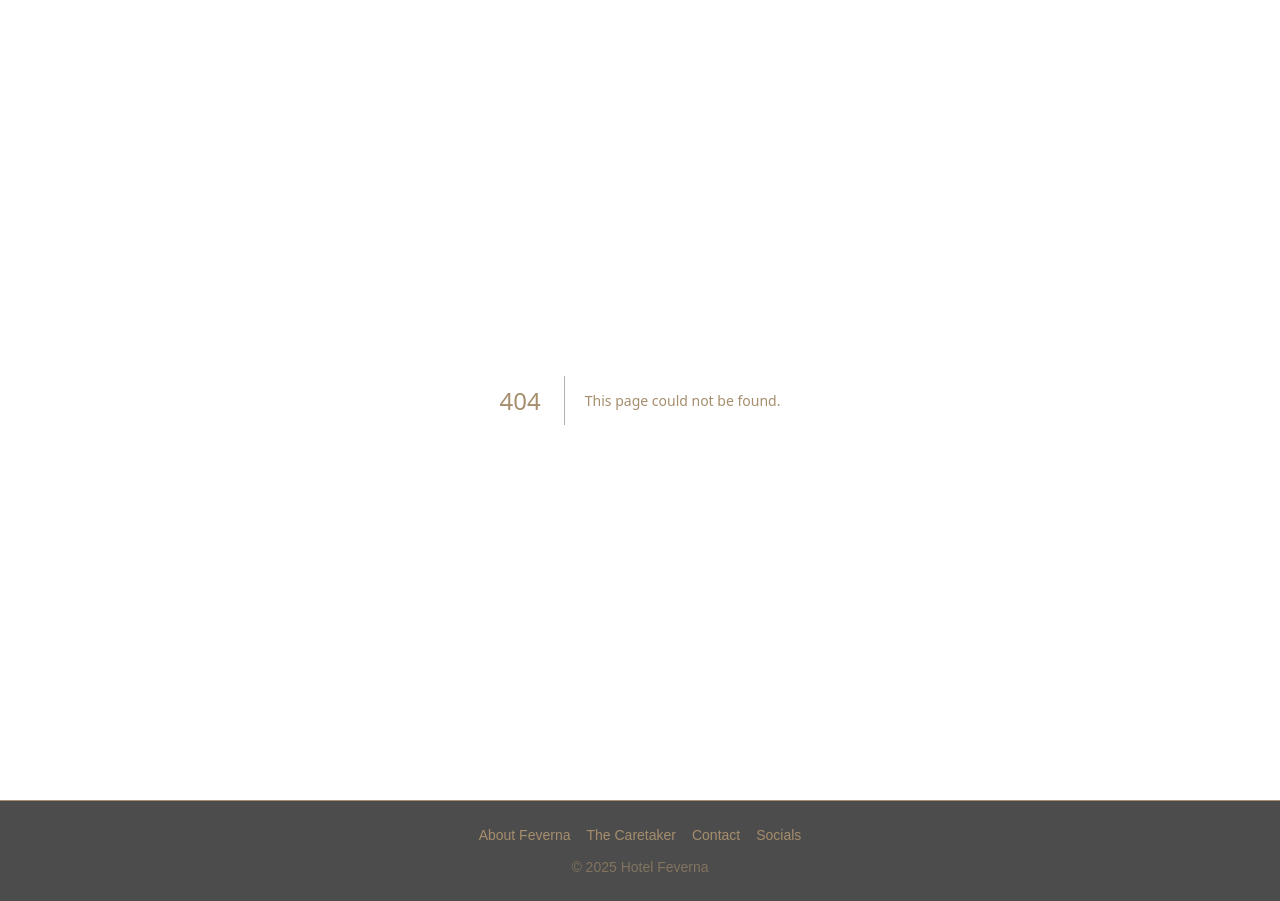
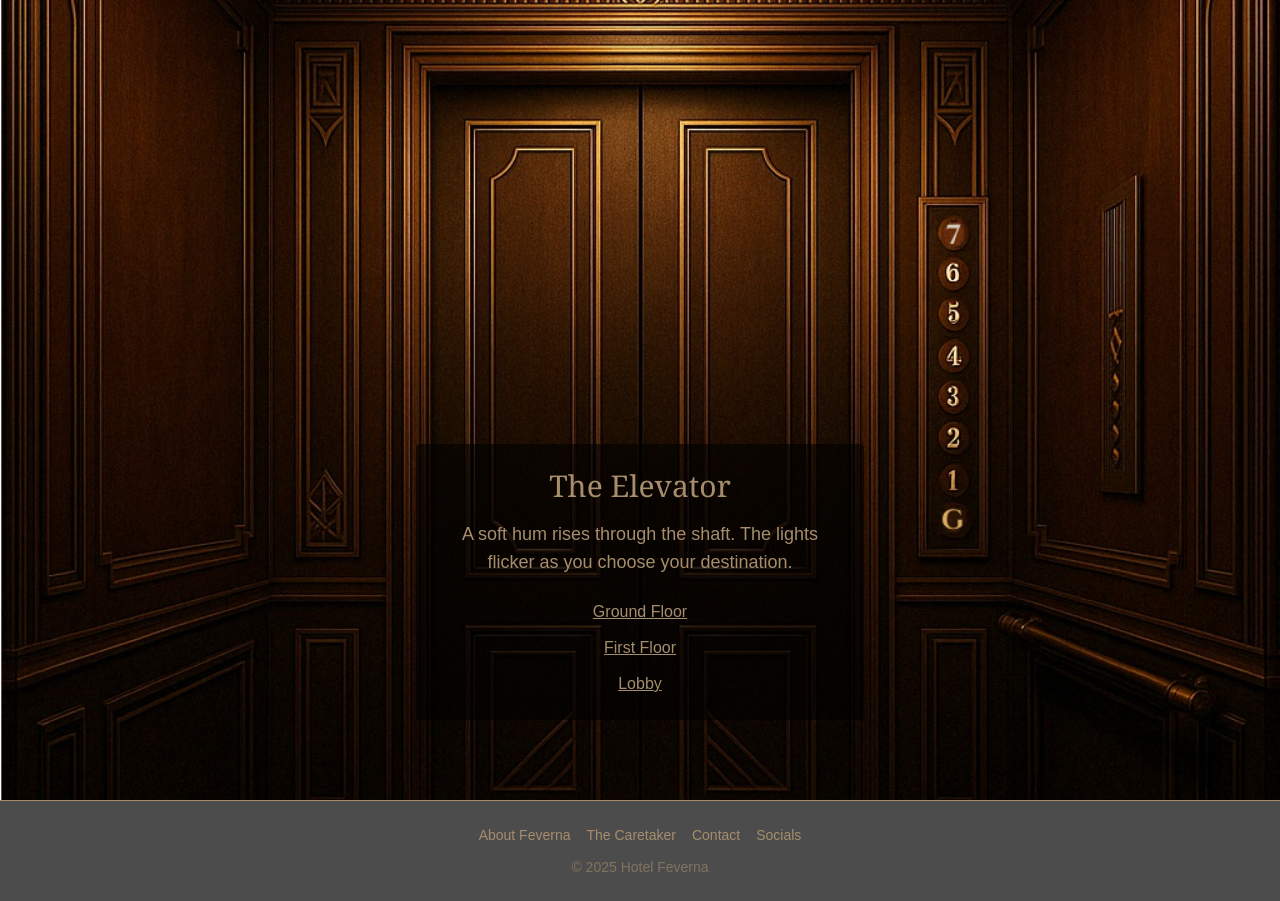
Before and after one commit to fevernaofficial/feverna-hotel, a Next.js app: page /hallway0/elevator in a window 1280 px wide. Before the commit this address had no page. Built offline with nearby package versions, Linux system fonts and the light colour scheme.

Commit message:
Add Elevator and First Floor Hallway

```diff
--- /dev/null
+++ b/app/hallway0/elevator/page.tsx
@@ -0,0 +1,43 @@
+export const metadata = {
+  title: "Elevator | Hotel Feverna",
+  description: "A quiet space between floors at Hotel Feverna.",
+};
+
+export default function Elevator() {
+  return (
+    <main
+      className="min-h-screen flex flex-col items-center justify-end pb-10 text-fevernaGold"
+      style={{
+        backgroundImage: "url('/images/elevator.jpg')",
+        backgroundSize: "cover",
+        backgroundPosition: "center",
+      }}
+    >
+      <div className="bg-black/60 p-6 rounded text-center max-w-md mb-10">
+        <h1 className="text-3xl mb-4 font-serif">The Elevator</h1>
+        <p className="text-lg mb-6">
+          A soft hum rises through the shaft. The lights flicker as you choose
+          your destination.
+        </p>
+
+        <div className="flex flex-col gap-3">
+          <a
+            href="/hallway0"
+            className="underline hover:text-white transition"
+          >
+            Ground Floor
+          </a>
+          <a
+            href="/hallway1"
+            className="underline hover:text-white transition"
+          >
+            First Floor
+          </a>
+          <a href="/" className="underline hover:text-white transition">
+            Lobby
+          </a>
+        </div>
+      </div>
+    </main>
+  );
+}
--- a/app/hallway0/page.tsx
+++ b/app/hallway0/page.tsx
@@ -15,6 +15,13 @@ export default function Hallway0() {
     >
       <div className="text-center text-lg backdrop-blur-sm bg-black/50 p-6 rounded">
         <p>Doors line the corridor, each whispering softly.</p>
+
+        <a
+          href="/hallway0/elevator" className="block mt-4 underline hover:text-white"
+        >
+          Take the Elevator
+        </a>
+
         <a href="/" className="block mt-4 underline hover:text-white">
           Return to Lobby
         </a>
--- /dev/null
+++ b/app/hallway1/page.tsx
@@ -0,0 +1,24 @@
+export const metadata = {
+  title: "First Floor Hallway | Hotel Feverna",
+  description: "Upper hallway where the music suites reside.",
+};
+
+export default function Hallway1() {
+  return (
+    <main
+      className="min-h-screen flex items-end justify-center pb-10 text-fevernaGold"
+      style={{
+        backgroundImage: "url('/images/hallway1.png')",
+        backgroundSize: "cover",
+        backgroundPosition: "center",
+      }}
+    >
+      <div className="text-center text-lg backdrop-blur-sm bg-black/50 p-6 rounded">
+        <p>Soft notes drift from behind the doors.</p>
+        <a href="/hallway0/elevator" className="block mt-4 underline hover:text-white">
+          Return to Elevator
+        </a>
+      </div>
+    </main>
+  );
+}
```
Also changed, not shown: public/images/elevator.jpg (added), 1 other file (tests, documents, lock files or other folders).
